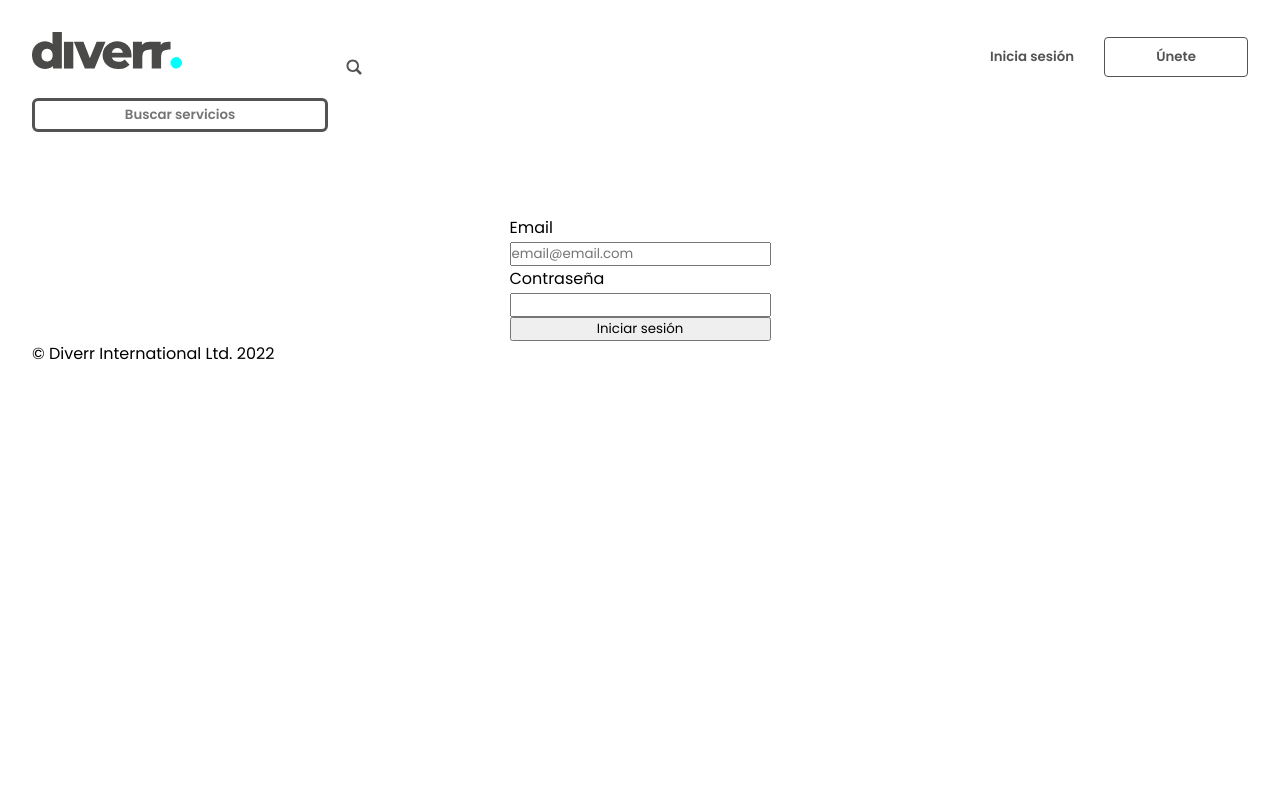
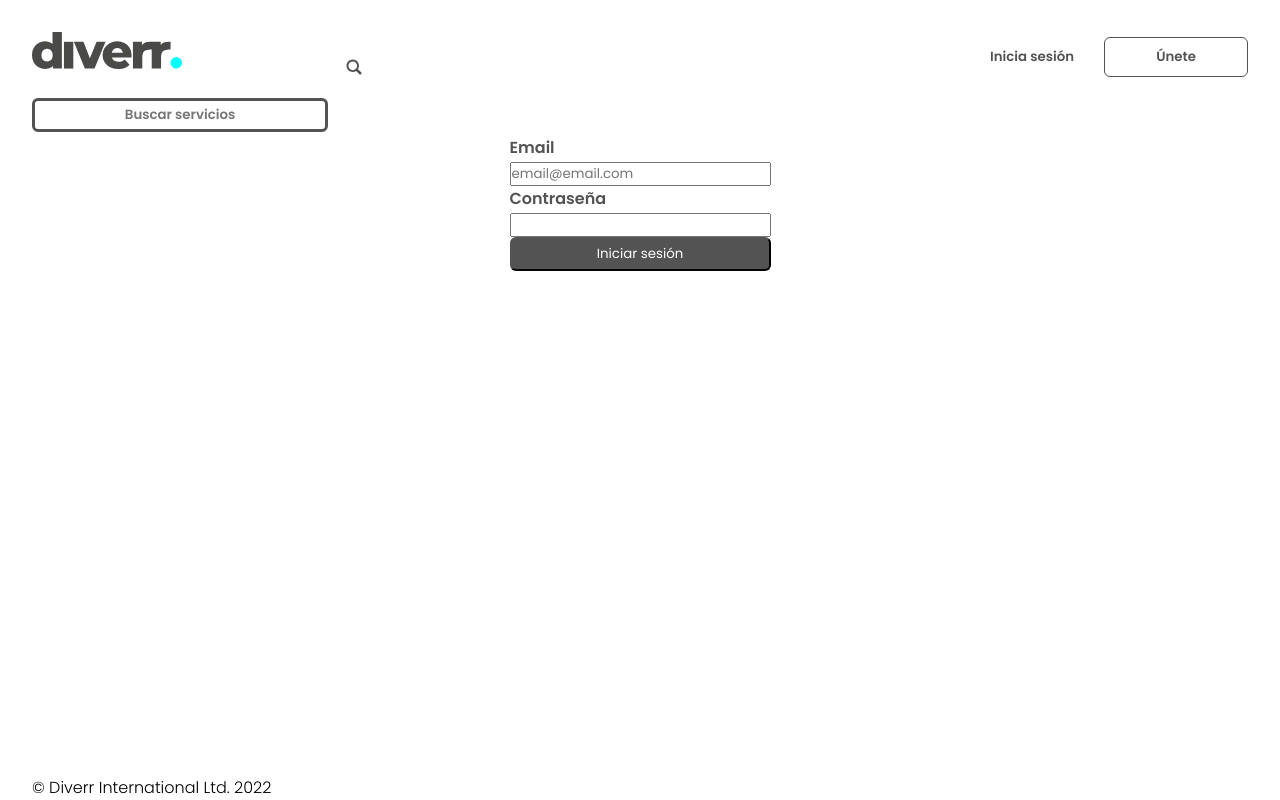
Before and after one commit to mjwhite10/diverr, a React (Create React App) app in the folder frontend/: page /login in a window 1280 px wide. Built offline with nearby package versions, Linux system fonts and the light colour scheme.

Commit message:
Añadiendo css

```diff
--- a/frontend/public/index.html
+++ b/frontend/public/index.html
@@ -2,7 +2,7 @@
 <html lang="en">
   <head>
     <meta charset="utf-8" />
-    <link rel="icon" href="%PUBLIC_URL%/favicon.ico" />
+    <link rel="icon" href="%PUBLIC_URL%/favicon.png" />
     <meta name="viewport" content="width=device-width, initial-scale=1" />
     <meta name="theme-color" content="#000000" />
     <meta name="description" content="Diverr" />
--- a/frontend/src/App.css
+++ b/frontend/src/App.css
@@ -30,10 +30,12 @@ html {
   display: flex;
   list-style: none;
 }
+
 .auth li {
   text-decoration: none;
   /* margin-left: 2rem; */
 }
+
 .header-button {
   padding: 0.5rem;
   width: 9rem;
@@ -49,15 +51,23 @@ html {
 .login {
   color: var(--background);
   background-color: var(--bright);
-  border-radius: 4px;
+  border-radius: 6px;
   border: none;
   box-shadow: none;
 }
+
+.login-button {
+  color: white;
+  background-color: #535353;
+  border-radius: 6px;
+  height: 34px;
+}
+
 /*REGISTER PAGE*/
 .register {
   color: var(--background);
   background-color: var(--bright);
-  border-radius: 4px;
+  border-radius: 6px;
   border: 1px solid var(--background);
   box-shadow: none;
 }
@@ -69,15 +79,23 @@ html {
 .error {
   color: var(--error);
 }
+
 .login-page {
-  margin-top: 5rem;
   display: flex;
   justify-content: center;
   align-content: center;
 }
+
 .login-form {
   display: flex;
   flex-direction: column;
+  font-weight: 600;
+  color: var(--background);
+}
+
+#label-input {
+  padding: 3rem;
+  border-color: red;
 }
 
 /*SEARCH BAR*/
@@ -90,7 +108,6 @@ html {
   border-radius: 6px;
   font-weight: 600;
   text-align: center;
-
 }
 
 .search-button {
@@ -102,3 +119,19 @@ html {
   margin: 1rem;
   cursor: pointer;
 }
+
+.footer {
+  font-weight: 300;
+  position: absolute;
+  bottom: 0;
+}
+
+@media (min-width: 700px) {
+  .search-button {
+
+  }
+
+  .search-container {
+
+  }
+}
--- a/frontend/src/components/Footer.jsx
+++ b/frontend/src/components/Footer.jsx
@@ -1,5 +1,5 @@
 const Footer = () => {
-  return <footer>© Diverr International Ltd. 2022</footer>;
+  return <footer className="footer">© Diverr International Ltd. 2022</footer>;
 };
 
 export default Footer;
--- a/frontend/src/pages/LoginPage.jsx
+++ b/frontend/src/pages/LoginPage.jsx
@@ -27,7 +27,7 @@ const LoginPage = () => {
           error={errorPass}
           type={'password'}
         />
-        <button>Iniciar sesión</button>
+        <button className='login-button'>Iniciar sesión</button>
       </form>
     </section>
   );
```
Also changed, not shown: frontend/public/favicon.png (added), 1 other file (tests, documents, lock files or other folders).
